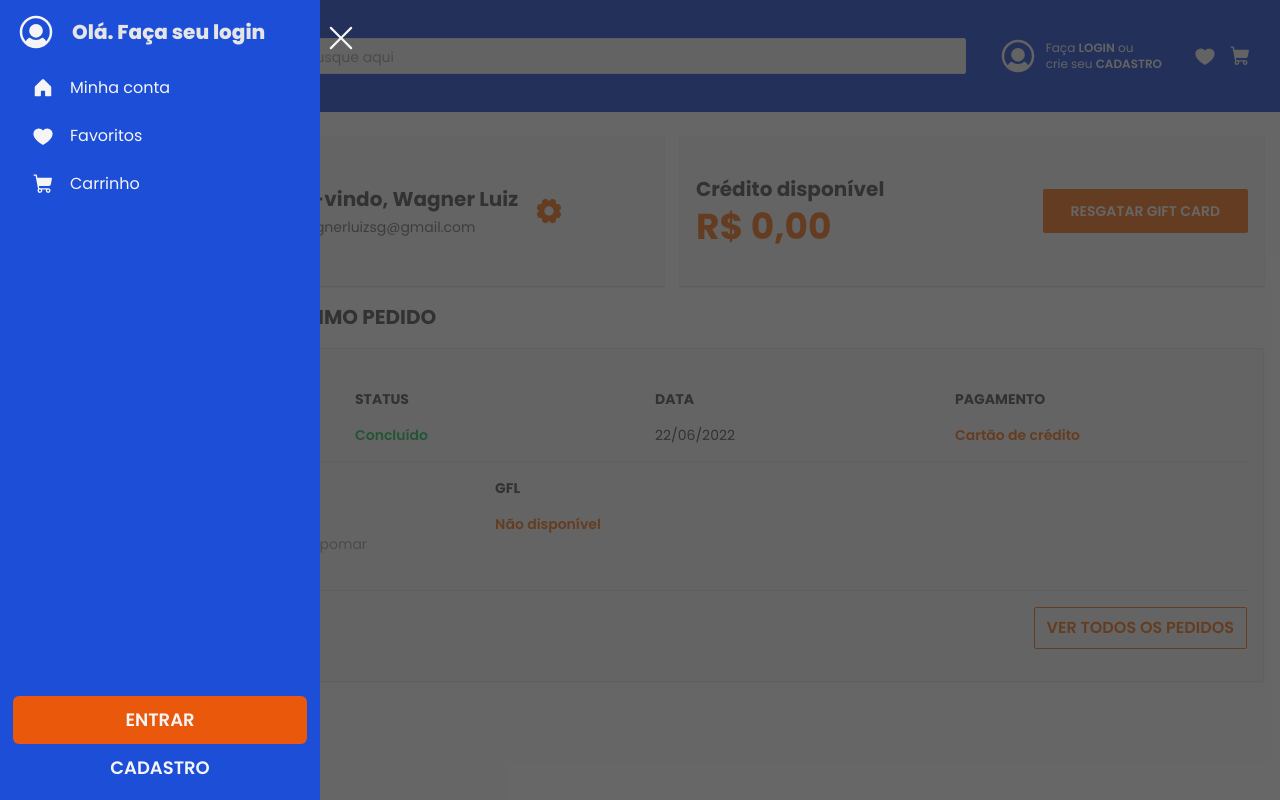
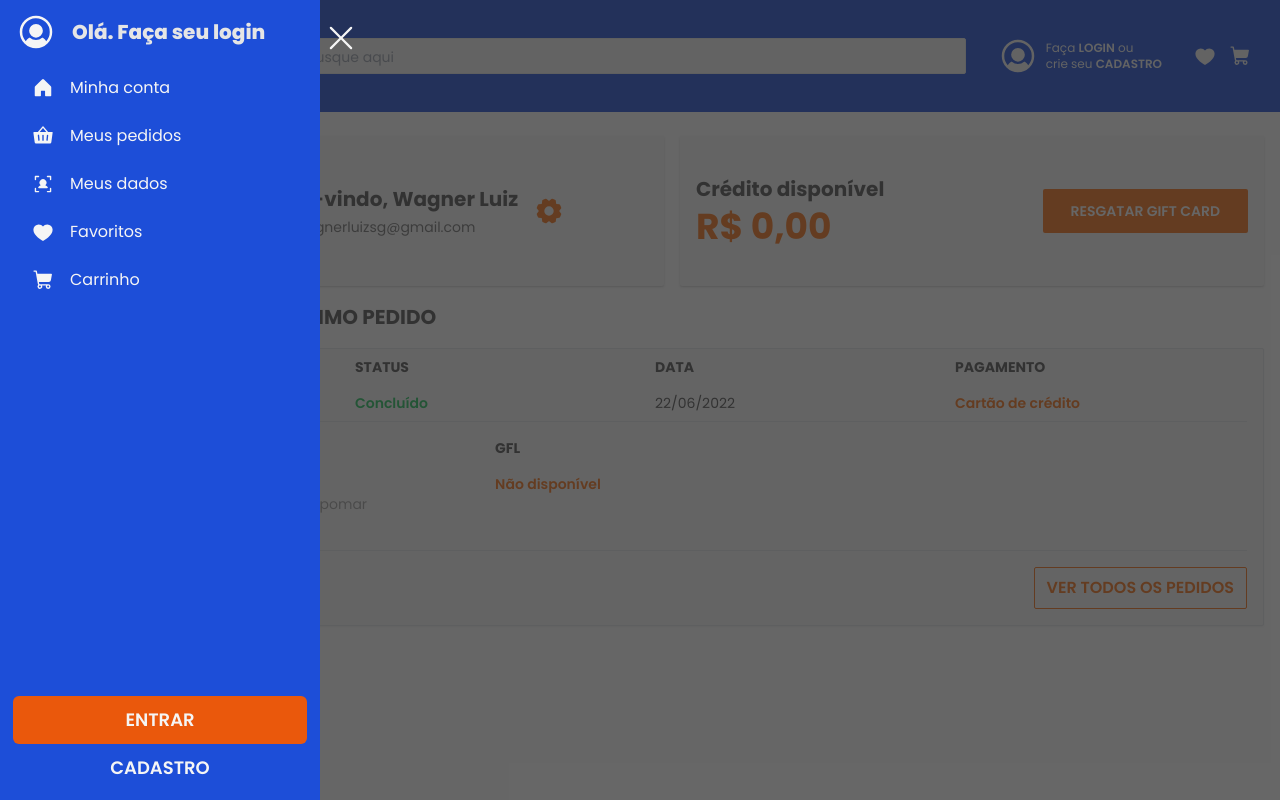
Before and after one commit to devvagnerBR/cabum-fullstack, a React (Vite) app: page /minha-conta in a window 1280 px wide. Both pictures are taken after a click on the icon 52 px from the left and 55 px from the top of the page. Built offline with nearby package versions, Linux system fonts and the light colour scheme; no server answers; the database is empty; grey boxes are pictures that could not be loaded.

Commit message:
fix: delivery options

```diff
--- a/src/components/footer/index.jsx
+++ b/src/components/footer/index.jsx
@@ -6,11 +6,13 @@ const Footer = () => {
 
             <section className='flex  justify-center gap-8  items-center'>
 
-                <div>
+                <div className=''>
                     <h1 className='text-white text-sm font-semibold pb-2'>CONTATO</h1>
-                    <h1 className='text-neutral-100/60 font-light text-sm cursor-pointer'>LinkedIn</h1>
-                    <h1 className='text-neutral-100/60 font-light text-sm cursor-pointer'>Github</h1>
-                    <h1 className='text-neutral-100/60 font-light text-sm cursor-pointer'>instagram</h1>
+                    <div className='flex flex-col'>
+                        <a href='https://www.linkedin.com/in/devvagner/' target='_blank' className='text-neutral-100/60 font-light text-sm cursor-pointer'>LinkedIn</a>
+                        <a href='https://github.com/devvagnerBR' target='_blank' className='text-neutral-100/60 font-light text-sm cursor-pointer'>Github</a>
+                        <a href='https://www.instagram.com/wgr.lz/' target='_blank' className='text-neutral-100/60 font-light text-sm cursor-pointer'>instagram</a>
+                    </div>
                 </div>
 
             </section>
--- a/src/components/sidebar-menu/index.jsx
+++ b/src/components/sidebar-menu/index.jsx
@@ -1,5 +1,5 @@
 import React from 'react'
-import { UserCircle,House,Heart,ShoppingCart,X } from '@phosphor-icons/react'
+import { UserCircle,House,Heart,ShoppingCart,X,Basket,UserFocus } from '@phosphor-icons/react'
 import { GO_TO_CART,GO_TO_FAVORITES,GO_TO_HOME,GO_TO_LOGIN,GO_TO_MY_ACCOUNT,GO_TO_SIGNUP } from '../../router/navigation';
 import { useNavigate } from 'react-router-dom';
 import { myContext } from '../../hooks/useContext';
@@ -14,8 +14,6 @@ const SidebarMenu = () => {
     const handleOutsideClick = ( e ) => {
         if ( e.target === e.currentTarget ) setModalMenu( false )
     }
-
-
 
     return (
         <div
@@ -40,6 +38,24 @@ const SidebarMenu = () => {
                 </section>
                 <section
                     onClick={() => {
+                        navigate( '/minha-conta/meus-pedidos' )
+                        setModalMenu( false )
+                    }}
+                    className='w-full h-[3rem] flex items-center  pl-8 gap-4 '>
+                    <Basket weight='fill' size={22} className='fill-neutral-100' />
+                    <h1 className='text-neutral-100 text-md cursor-pointer'>Meus pedidos</h1>
+                </section>
+                <section
+                    onClick={() => {
+                        navigate( '/minha-conta/meus-dados' )
+                        setModalMenu( false )
+                    }}
+                    className='w-full h-[3rem] flex items-center  pl-8 gap-4 '>
+                    <UserFocus weight='fill' size={22} className='fill-neutral-100' />
+                    <h1 className='text-neutral-100 text-md cursor-pointer'>Meus dados</h1>
+                </section>
+                <section
+                    onClick={() => {
                         GO_TO_FAVORITES( navigate )
                         setModalMenu( false )
                     }}
@@ -56,12 +72,10 @@ const SidebarMenu = () => {
                     <ShoppingCart weight='fill' size={22} className='fill-neutral-100' />
                     <h1 className='text-neutral-100 text-md cursor-pointer'>Carrinho</h1>
                 </section>
-
                 <footer className=' w-[20rem] flex flex-col items-center justify-center max-md:w-full h-[7rem] fixed bottom-0'>
 
                     {!user ? <>
                         <section className=' w-11/12 rounded-md bg-orange-600  justify-center h-[3rem] flex items-center '>
-
                             <h1
                                 onClick={() => {
                                     GO_TO_LOGIN( navigate )
@@ -74,7 +88,7 @@ const SidebarMenu = () => {
                                 GO_TO_SIGNUP( navigate )
                                 setModalMenu( false )
                             }}
-                        className='w-11/12 rounded-md cursor-pointer  justify-center h-[3rem] flex items-center '>
+                            className='w-11/12 rounded-md cursor-pointer  justify-center h-[3rem] flex items-center '>
                             <h1
                                 className='text-neutral-100 font-semibold text-lg'>CADASTRO</h1>
                         </section> </> :
--- a/src/pages/cart/delivery-options/index.jsx
+++ b/src/pages/cart/delivery-options/index.jsx
@@ -13,6 +13,7 @@ const delivery = [
 
 const DeliveryOptions = () => {
 
+    const [radio,setRadio] = React.useState( '' )
 
 
     return (
@@ -33,8 +34,11 @@ const DeliveryOptions = () => {
                             <div className='flex items-center gap-2'>
                                 <input
                                     id={option.name}
+                                    checked={radio === option.name}
                                     type='radio'
-                                    value={option.name} />
+                                    value={option.name}
+                                    onChange={e => setRadio( e.target.value )}
+                                />
                                 <label
                                     htmlFor={option.name}
                                     className='font-semibold text-xs'>
--- a/src/pages/my-account/home/last-order/index.jsx
+++ b/src/pages/my-account/home/last-order/index.jsx
@@ -1,5 +1,6 @@
 import { ShoppingCartSimple } from '@phosphor-icons/react'
 import React from 'react'
+import { Link } from 'react-router-dom'
 
 const LastOrderSection = () => {
     return (
@@ -12,14 +13,13 @@ const LastOrderSection = () => {
                 />
                 <h1 className='text-xl font-bold'>RESUMO DO SEU ÚLTIMO PEDIDO</h1>
             </header>
-
-            <main className='flex flex-col divide-y bg-neutral-50 border shadow-sm rounded-sm p-4'>
-                <section className='flex max-md:flex-col max-md:divide-y-[1px]  max-md:divide-neutral-200  gap-2 justify-evenly w-full py-4'>
+            <main className='flex flex-col divide-y bg-neutral-50 border shadow-sm rounded-sm px-4'>
+                <section className='flex max-md:flex-col max-md:divide-y-[1px]  max-md:divide-neutral-200  gap-2 justify-evenly w-full py-2'>
                     <div className='min-w-[250px] flex flex-col gap-4'>
                         <h1 className='text-sm font-bold uppercase'>NÚMERO DO PEDIDO</h1>
                         <h1 className='text-sm'>#453345345</h1>
                     </div>
-                    <section className='flex gap-2 justify-between w-full pt-2'>
+                    <section className='flex gap-2 justify-between w-full max-md:pt-2'>
                         <div className='w-full flex flex-col gap-4'>
                             <h1 className='text-sm font-bold uppercase'>STATUS</h1>
                             <h1 className='text-sm text-green-500 font-semibold'>Concluído</h1>
@@ -47,7 +47,7 @@ const LastOrderSection = () => {
                     </div>
                 </section>
                 <div className='justify-end items-center flex py-4'>
-                    <button className='border-orange-500 border rounded-sm p-3 text-orange-500 font-semibold'>VER TODOS OS PEDIDOS</button>
+                    <Link to="meus-pedidos" className='border-orange-500 border rounded-sm p-3 text-orange-500 font-semibold'>VER TODOS OS PEDIDOS</Link>
                 </div>
             </main>
         </main>
```
Also changed, not shown: src/pages/my-account/index.jsx (+12 -4 lines).
